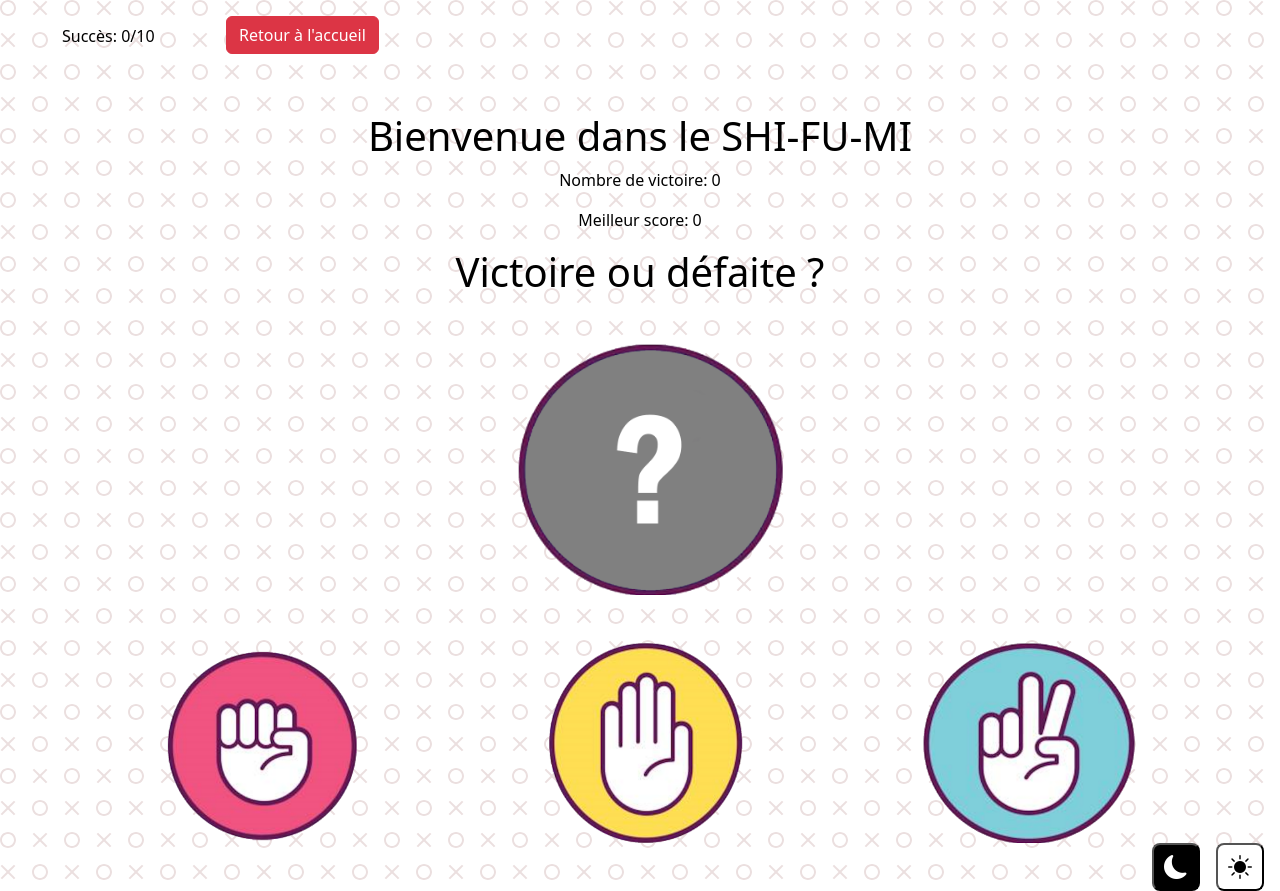
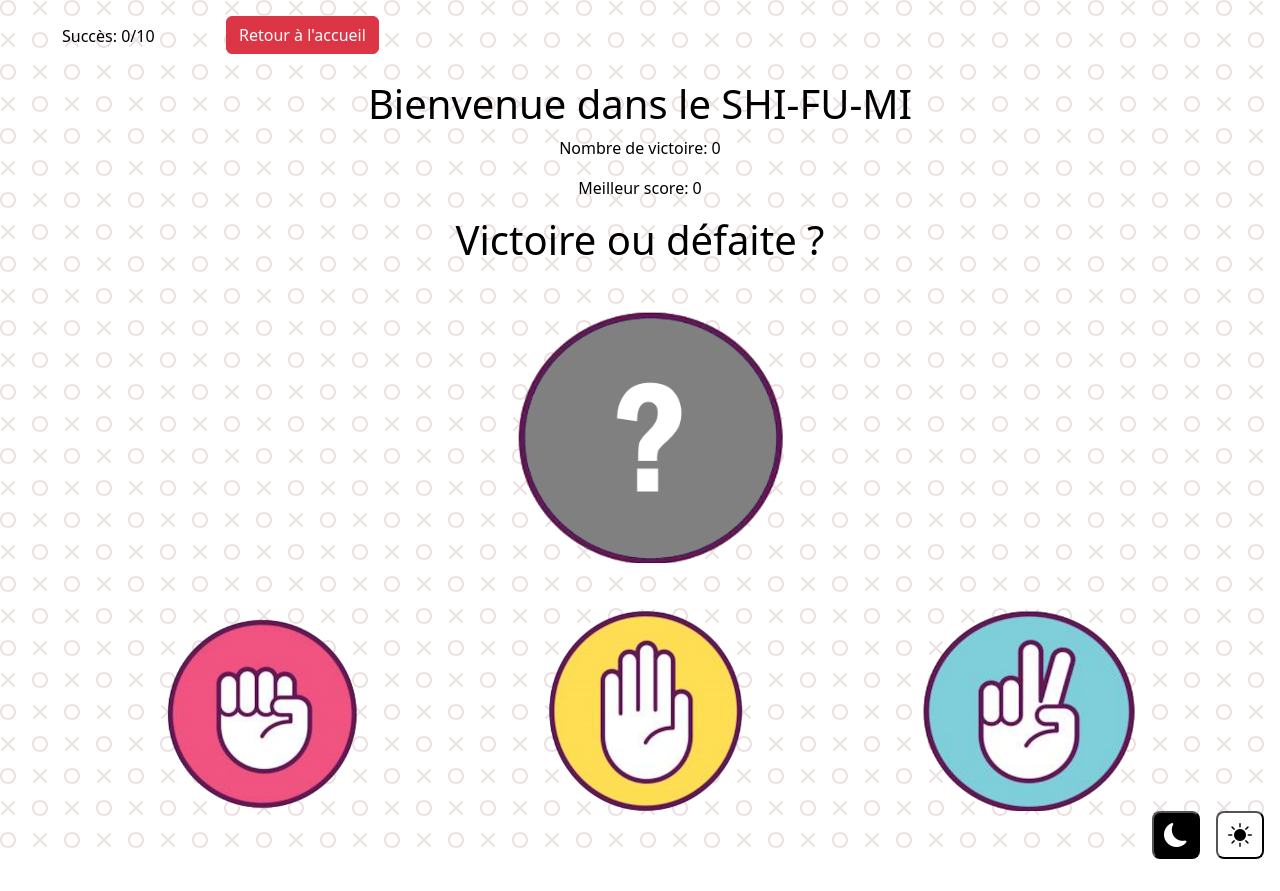
Before and after one commit to JordanTrehin76610/Jeux, a website: page pages/shifumi.html in a window 1280 px wide. After the commit the page ends 859 px from the top, so only its background shows below. Drawn offline with nearby package versions, Linux system fonts and the light colour scheme.

Commit message:
fix: adjust margin for text center in shifumi.html

```diff
--- a/pages/shifumi.html
+++ b/pages/shifumi.html
@@ -42,7 +42,7 @@
 
 
 
-    <div class="text-center my-lg-5 my-2">
+    <div class="text-center my-lg-3 my-2">
         <h1 class="d-none d-lg-block">Bienvenue dans le SHI-FU-MI</h1>
         <p class="h1 d-lg-none">Bienvenue dans le</p>
         <p class="h1 d-lg-none">SHI-FU-MI</p>
```
